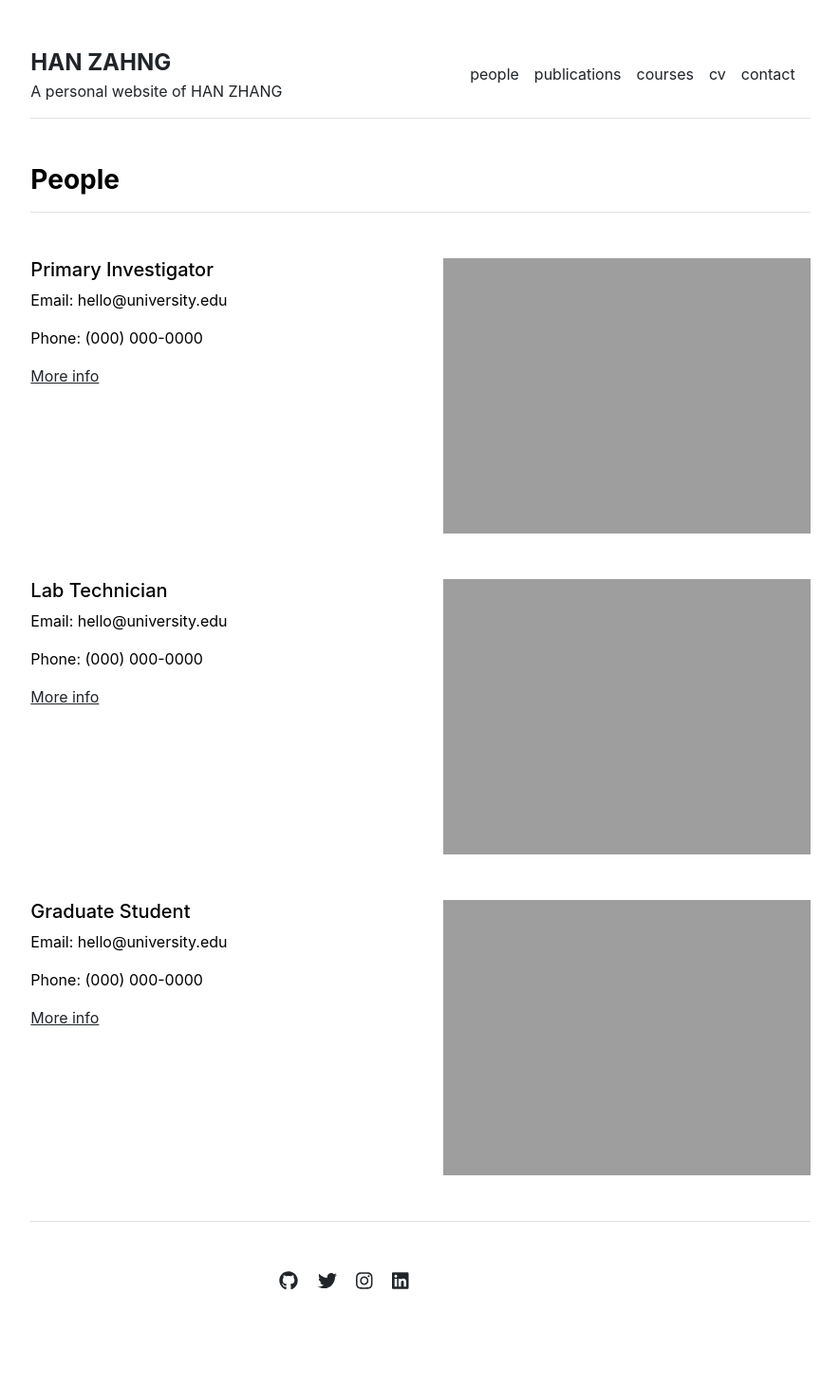
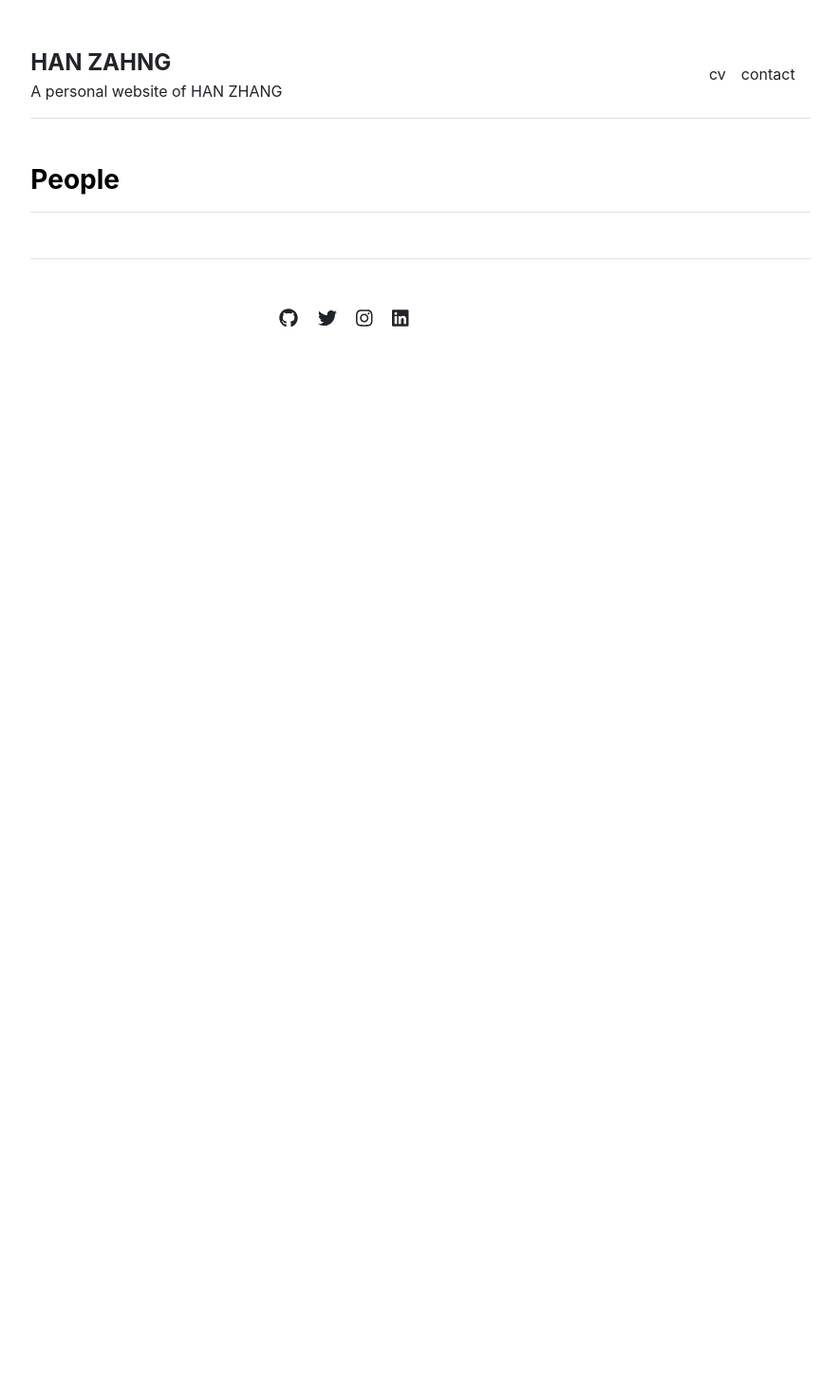
Before and after one commit to dukerosen/personal-website, a Jekyll site: the page built from people.md, in a window 1280 px wide. Shown: the whole page at 95% size, without its empty margins (197-1082 px from the left). Built offline with Jekyll 4.4.1, drawn with Linux system fonts in a browser that asks for light colours; after the commit the page ends 900 px from its top, so only the background shows below that.

Commit message:
Update settings.yml

```diff
--- a/_data/settings.yml
+++ b/_data/settings.yml
@@ -1,25 +1,12 @@
 menu:
-- {name: 'people', url: '/people'}
-- {name: 'publications', url: '/publications'}
-- {name: 'courses', url: '/courses'}
 - {name: 'cv', url: '/cv'}
 - {name: 'contact', url: '/contact'}
 
-people:
-- {name: 'Primary Investigator', title: 'Researcher', department: 'Physics & Astronomy', institution: 'Some University', institution_address: '1 Main Street, Canada', phone: '(000) 000-0000', email: 'hello@university.edu', office: 'Science Building 505', image: 'assets/img/primary-investigator.jpg', url: 'primary-investigator'}
-- {name: 'Lab Technician', title: 'Researcher', department: 'Physics & Astronomy', institution: 'Some University', institution_address: '1 Main Street, Canada', phone: '(000) 000-0000', email: 'hello@university.edu', office: 'Science Building 505', image: 'assets/img/lab-technician.jpg', url: 'lab-technician'}
-- {name: 'Graduate Student', title: 'Researcher', department: 'Physics & Astronomy', institution: 'Some University', institution_address: '1 Main Street, Canada', phone: '(000) 000-0000', email: 'hello@university.edu', office: 'Science Building 505', image: 'assets/img/graduate-student.jpg', url: 'graduate-student'}
-
-courses:
-- {name: 'Vector Calculus', url: 'vector-calculus'}
-- {name: 'Quantum Mechanics', url: 'quantum-mechanics'}
-- {name: 'Stellar Structures', url: 'stellar-structures'}
-
 social:
-- {icon: 'github', link: 'https://github.com/LeNPaul'}
-- {icon: 'twitter', link: 'https://twitter.com/paululele'}
-- {icon: 'instagram', link: 'https://instagram.com/paululele'}
-- {icon: 'linkedin', link: 'https://linkedin.com/in/lenpaul'}
+- {icon: 'github', link: 'https://github.com/dukerosen'}
+- {icon: 'twitter', link: 'https://twitter.com/hanchang630'}
+- {icon: 'instagram', link: 'https://www.instagram.com/henry._.chang630/'}
+- {icon: 'linkedin', link: 'www.linkedin.com/in/han-zhang-716a12a3'}
 
 contacts:
-- {name: 'Dr. Academia', title: 'Professor', department: 'Physics & Astronomy', institution: 'Some University', institution_address: '1 Main Street, Canada', phone: '(000) 000-0000', email: 'hello@university.edu', office: 'Science Building 505', image: 'assets/img/contact.jpg'}
+- {name: 'HAN ZHANG', title: 'Computer science', department: 'Visual Arts & Media', phone: '(332) 248-8516', email: 'hernychang630@gmail.com', address: '770 Jackson Street, APT 421, Hoboken, NJ, 07030'}
```
